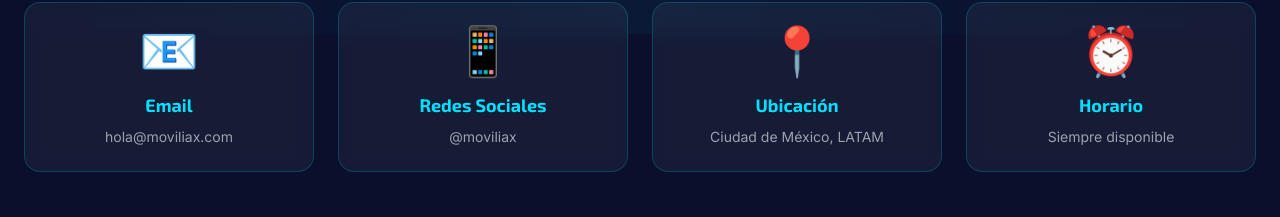
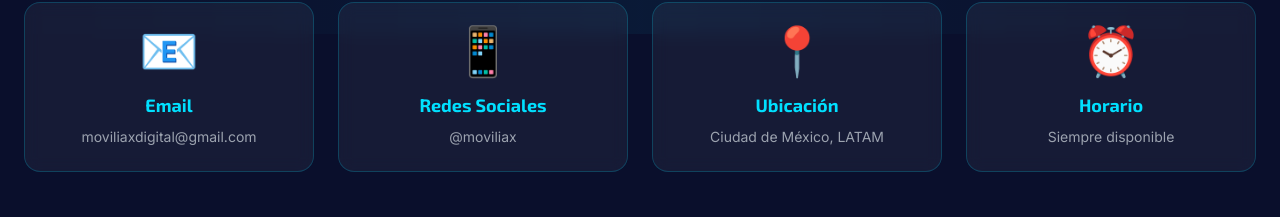
Before and after one commit to moviliaxd/moviliax2, a Next.js app: page /contacto in a window 1280 px wide. Shown: the part 464-681 px from the top of the page. Built offline with nearby package versions, Linux system fonts and the light colour scheme; no server answers.

Commit message:
contacto2

```diff
--- a/app/contacto/page.tsx
+++ b/app/contacto/page.tsx
@@ -44,7 +44,7 @@
     {
       icon: '📧',
       title: 'Email',
-      info: 'hola@moviliax.com',
+      info: 'moviliaxdigital@gmail.com',
       link: 'mailto:moviliaxdigital@gmail.com'
     },
     {
```
